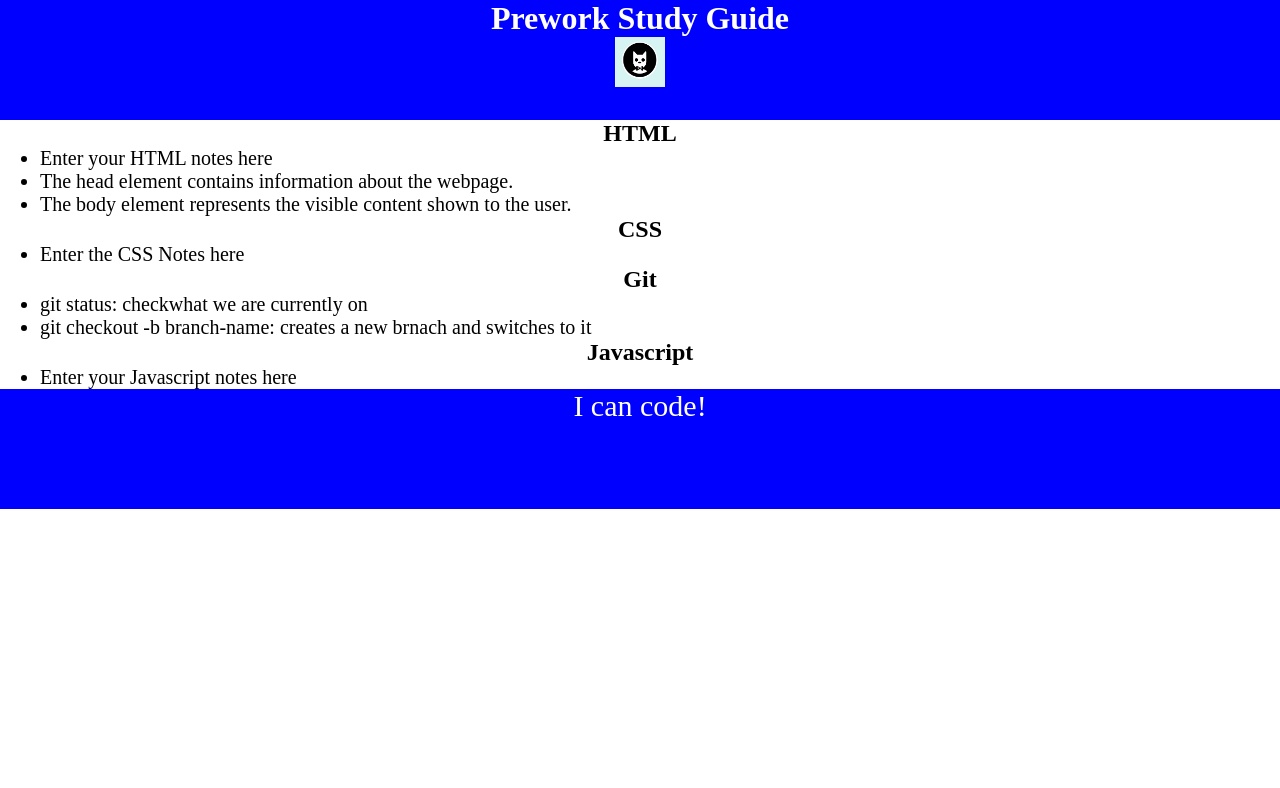
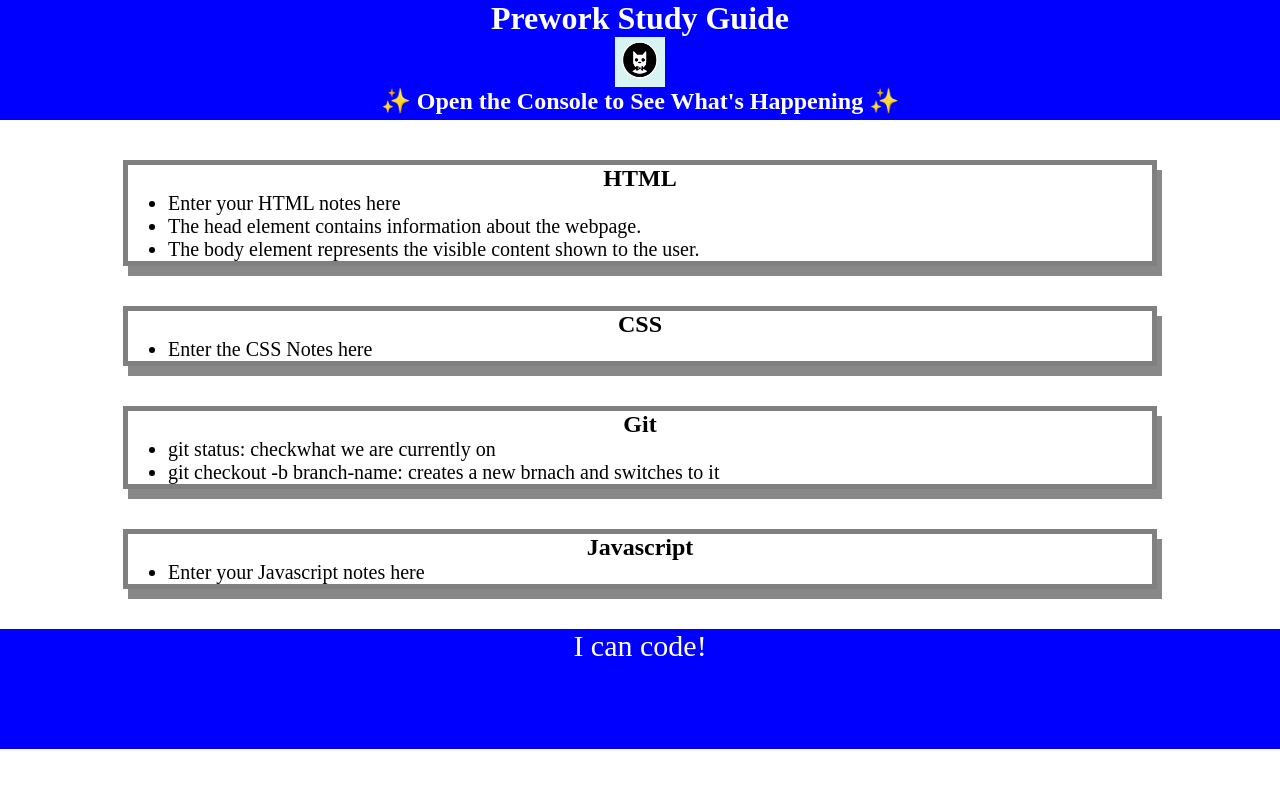
Before and after one commit to fadumasaidcodes/prework-study-guide, a plain HTML site: page index.html in a window 1280 px wide. Drawn offline with Linux system fonts and the light colour scheme.

Commit message:
javascriptproject

```diff
--- /dev/null
+++ b/assets/script.js
@@ -0,0 +1,23 @@
+// var topic = 'HTML';
+
+// if (topic === 'HTML') {
+//   console.log("Let's study HTML!");
+// } else if (topic === 'CSS') {
+//   console.log("Let's study CSS!");
+// } else if (topic === 'Git') {
+//   console.log("Let's study Git!");
+// } else if (topic === 'JavaScript') {
+//   console.log("Let's study JavaScript!");
+// } else {
+//   console.log('Please try again!');
+// }
+
+// var shapes = ["triangle", "square", "pentagon", "circle"];
+// for(var x = 0; x < shapes.length; x++) {
+//  console.log(shapes[x]);
+// }
+var topics = ['HTML', 'CSS', 'Git', 'JavaScript'];
+
+for(var x = 0; x < topics.length; x++) {
+    console.log(topics[x]);
+}
--- a/assets/style.css
+++ b/assets/style.css
@@ -33,3 +33,10 @@
     text-align: center;
     font-size: 30px;
    }
+
+   .card {
+    width: 80%;
+    margin: 40px auto;
+    border: 5px solid gray;
+    box-shadow: 5px 10px #888888;
+  }
--- a/index.html
+++ b/index.html
@@ -10,7 +10,10 @@
   <body>
     <header id="top">
       <h1>Prework Study Guide</h1>
+
       <img src="./assets/bowtie-cat.png" alt="Profile image of cat wearing a bow tie." />
+
+      <h2>✨ Open the Console to See What's Happening ✨</h2>
     </header>
     <main>
       <section class="card" id="html-section">
@@ -59,5 +62,6 @@
     <footer>
       <p>I can code!</p>
     </footer>
+    <script src="./assets/script.js"></script>
   </body>
 </html>
```
